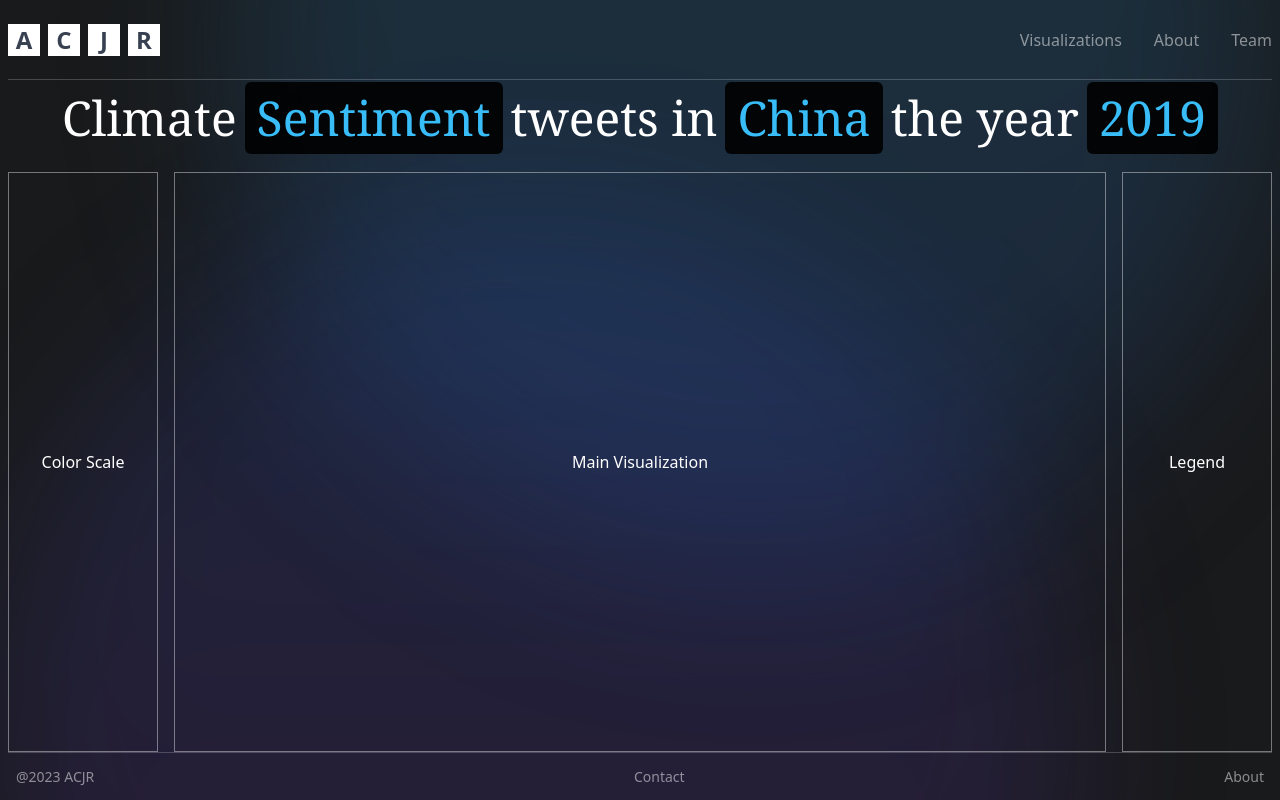
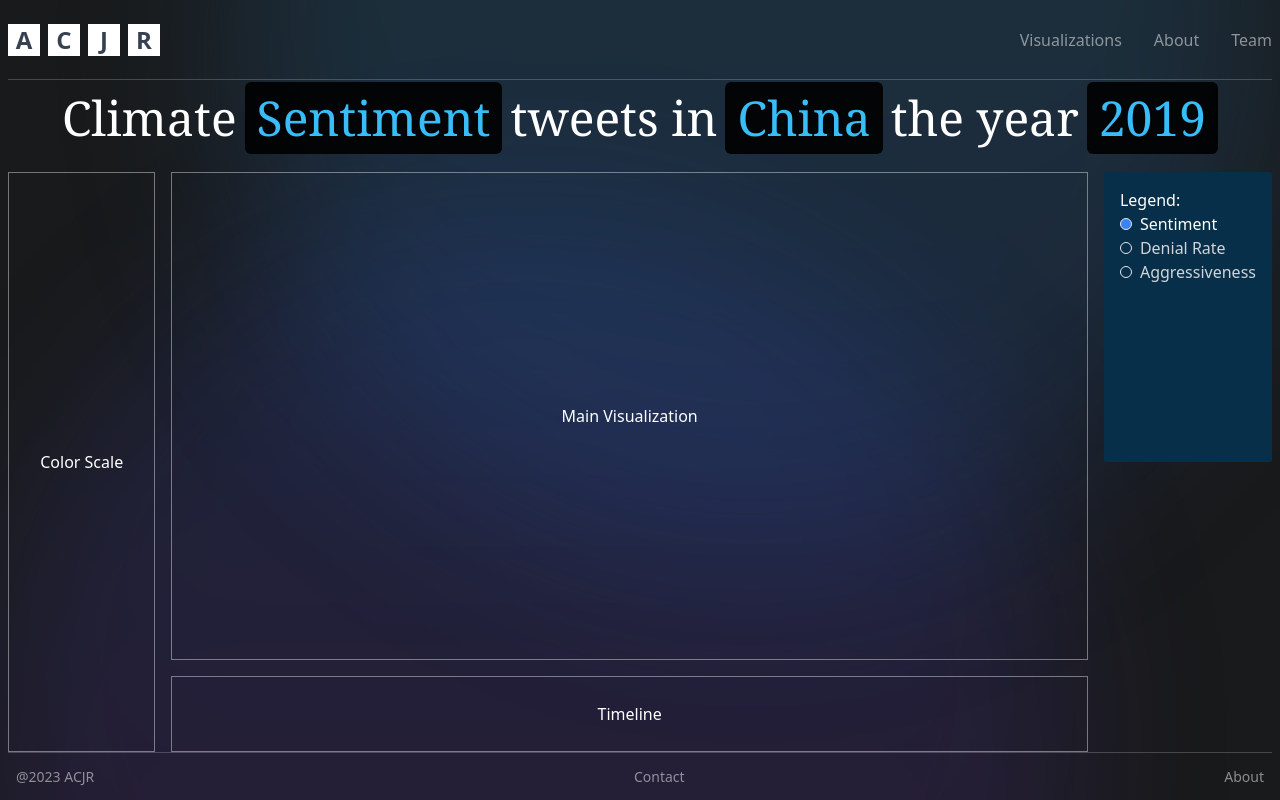
Before and after one commit to aiberk/infoVizGroup8, a Next.js app: page / in a window 1280 px wide. Built offline with nearby package versions, Linux system fonts and the light colour scheme.

Commit message:
fixed things

```diff
--- a/src/app/components/organisms/vizLegend/vizLegend.tsx
+++ b/src/app/components/organisms/vizLegend/vizLegend.tsx
@@ -2,12 +2,37 @@ import { useState, Fragment } from "react";
 import { RadioGroup } from "@headlessui/react";
 import { CheckIcon } from "@heroicons/react/20/solid";
 
-const plans = ["Statup", "Business", "Enterprise"];
+import { subjects as legend } from "@/app/config/config";
 
-type Props = {};
+const VizLegend = () => {
+  const [selectedPlan, setSelectedPlan] = useState(legend[0]);
 
-const VizLegend = (props: Props) => {
-  return <div className="legend part">Legend</div>;
+  return (
+    <div className="legend">
+      <div className="bg-sky-950 p-4 rounded-sm h-1/2">
+        <RadioGroup value={selectedPlan} onChange={setSelectedPlan}>
+          <RadioGroup.Label>Legend:</RadioGroup.Label>
+          {legend.map((plan) => (
+            <RadioGroup.Option key={plan.id} value={plan} as={Fragment}>
+              {({ checked }) => (
+                <div
+                  className={`flex items-center gap-2 ${
+                    checked ? "text-white" : "text-gray-300"
+                  }`}>
+                  <div
+                    className={`h-3 w-3 rounded-full border ${
+                      checked ? "bg-blue-500" : ""
+                    }`}
+                  />
+                  {plan.name}
+                </div>
+              )}
+            </RadioGroup.Option>
+          ))}
+        </RadioGroup>
+      </div>
+    </div>
+  );
 };
 
 export default VizLegend;
--- /dev/null
+++ b/src/app/config/config.ts
@@ -0,0 +1,11 @@
+export const subjects = [
+  { id: 1, name: "Sentiment" },
+  { id: 2, name: "Denial Rate" },
+  { id: 3, name: "Aggressiveness" },
+];
+
+export const timebrackets = [
+  { id: 1, name: "Sentiment" },
+  { id: 2, name: "Denial Rate" },
+  { id: 3, name: "Aggressiveness" },
+];
--- /dev/null
+++ b/src/app/data/data.tsx
@@ -0,0 +1,20 @@
+export const countries = [
+  {
+    name: "Bolivia",
+    // svg: BoliviaFlag,
+    data: [
+      { year: 2018, sentiment: 0.3, denial: 0.1, aggressive: 0.05 },
+      { year: 2019, sentiment: 0.4, denial: 0.08, aggressive: 0.07 },
+      // ... more data
+    ],
+  },
+  {
+    name: "China",
+    // svg: ChinaFlag,
+    data: [
+      { year: 2018, sentiment: 0.5, denial: 0.2, aggressive: 0.1 },
+      { year: 2019, sentiment: 0.6, denial: 0.15, aggressive: 0.12 },
+      // ... more data
+    ],
+  },
+];
--- a/src/app/globals.css
+++ b/src/app/globals.css
@@ -3,9 +3,9 @@
 @tailwind utilities;
 
 :root {
-  /* --foreground-rgb: 0, 0, 0;
+  --foreground-rgb: 0, 0, 0;
   --background-start-rgb: 214, 219, 220;
-  --background-end-rgb: 255, 255, 255; */
+  --background-end-rgb: 255, 255, 255;
 }
 
 body {
@@ -21,6 +21,30 @@ body {
   overflow: hidden;
   /* padding-top: 95px; */
 }
+
+/* .vizParent {
+  display: grid;
+  grid-template-columns: 0.5fr 1fr 1fr 1fr 0.5fr;
+  grid-template-rows: 0.5fr 1fr 1fr 1fr 0.5fr;
+  grid-column-gap: 1rem;
+  grid-row-gap: 1rem;
+}
+
+.header {
+  grid-area: 1 / 1 / 2 / 6;
+}
+.colorScale {
+  grid-area: 2 / 1 / 6 / 2;
+}
+.legend {
+  grid-area: 2 / 5 / 6 / 6;
+}
+.timeline {
+  grid-area: 5 / 2 / 6 / 5;
+}
+.mainViz {
+  grid-area: 2 / 2 / 6 / 5;
+} */
 
 .vizParent {
   display: grid;
@@ -43,7 +67,7 @@ body {
   grid-area: 5 / 2 / 6 / 5; /* Half-height */
 }
 .mainViz {
-  grid-area: 2 / 2 / 6 / 5; /* Expanded */
+  grid-area: 2 / 2 / 5 / 5; /* Adjusted to stop before the timeline */
 }
 
 .part {
--- a/src/app/page.tsx
+++ b/src/app/page.tsx
@@ -1,3 +1,4 @@
+"use client";
 import React from "react";
 import Image from "next/image";
 
@@ -13,7 +14,7 @@ export default function Home() {
       <div className="bg-whit bg-opacity-5 w-full max-w-8xl h-full text-white vizParent">
         <Vizheader />
         <VizLegend />
-        {/* <VizTimeline /> */}
+        <VizTimeline />
         <VisMain />
         <VizColor />
       </div>
--- /dev/null
+++ b/src/app/types/types.ts
@@ -0,0 +1,22 @@
+import React from "react";
+
+export type CountryData = {
+  year: number;
+  sentiment: number;
+  denial: number;
+  aggressive: number;
+};
+
+/**
+ * User Interface - Represents a user as an Interface.
+ * @interface
+ */
+export interface ICountry {
+  name: string;
+  svg?: React.FC<React.SVGProps<SVGSVGElement>>;
+  data?: CountryData[];
+}
+
+export type Country = ICountry & {
+  // Additional properties or methods specific to Post
+};
```
